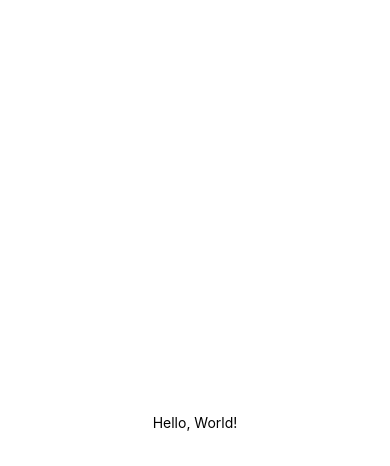
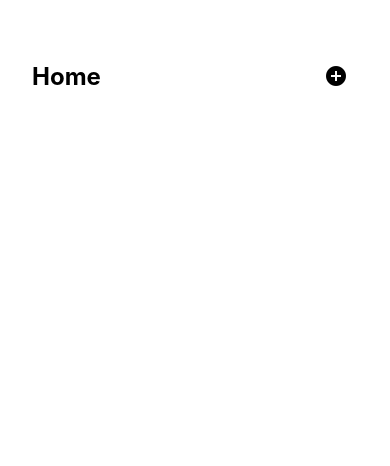
Before and after one commit to santo-ti/navigation-app, a React Native app: screen /Home in a window 390 px wide. Shown: the top 466 px of the page. Built offline with nearby package versions, Linux system fonts and the light colour scheme.

Commit message:
feat: implement Home component and refactor App component

```diff
--- a/App.tsx
+++ b/App.tsx
@@ -1,21 +1,6 @@
-import { StatusBar } from "expo-status-bar";
+import { Home } from "@/app/Home";
 import React from "react";
-import { StyleSheet, Text, View } from "react-native";
 
 export default function App() {
-  return (
-    <View style={styles.container}>
-      <Text>Hello, World!</Text>
-      <StatusBar style="auto" />
-    </View>
-  );
+  return <Home />;
 }
-
-const styles = StyleSheet.create({
-  container: {
-    flex: 1,
-    backgroundColor: "#fff",
-    alignItems: "center",
-    justifyContent: "center",
-  },
-});
--- /dev/null
+++ b/src/app/Home.tsx
@@ -0,0 +1,16 @@
+import { View } from "react-native";
+
+import { ButtonIcon } from "@/components/ButtonIcon";
+import { Header } from "@/components/Header";
+import { Title } from "@/components/Title";
+
+export function Home() {
+  return (
+    <View style={{ flex: 1, padding: 32, paddingTop: 54 }}>
+      <Header>
+        <Title>Home</Title>
+        <ButtonIcon name="add-circle" />
+      </Header>
+    </View>
+  );
+}
--- /dev/null
+++ b/src/components/ButtonIcon/index.tsx
@@ -0,0 +1,14 @@
+import { MaterialIcons } from "@expo/vector-icons";
+import { TouchableOpacity, TouchableOpacityProps } from "react-native";
+
+type ButtonIconProps = TouchableOpacityProps & {
+  name: keyof typeof MaterialIcons.glyphMap;
+};
+
+export function ButtonIcon({ name, ...rest }: ButtonIconProps) {
+  return (
+    <TouchableOpacity style={{ padding: 10 }} {...rest}>
+      <MaterialIcons name={name} size={24} />
+    </TouchableOpacity>
+  );
+}
--- /dev/null
+++ b/src/components/Header/index.tsx
@@ -0,0 +1,18 @@
+import { View, ViewProps } from "react-native";
+
+export function Header({ children, ...rest }: ViewProps) {
+  return (
+    <View
+      style={{
+        width: "100%",
+        flexDirection: "row",
+        justifyContent: "space-between",
+        alignItems: "center",
+        marginBottom: 54,
+      }}
+      {...rest}
+    >
+      {children}
+    </View>
+  );
+}
--- /dev/null
+++ b/src/components/Title/index.tsx
@@ -0,0 +1,9 @@
+import { Text, TextProps } from 'react-native'
+
+export function Title({ children, ...rest }: TextProps) {
+  return (
+    <Text style={{ fontSize: 24, fontWeight: '700' }} {...rest}>
+      {children}
+    </Text>
+  )
+}
```
